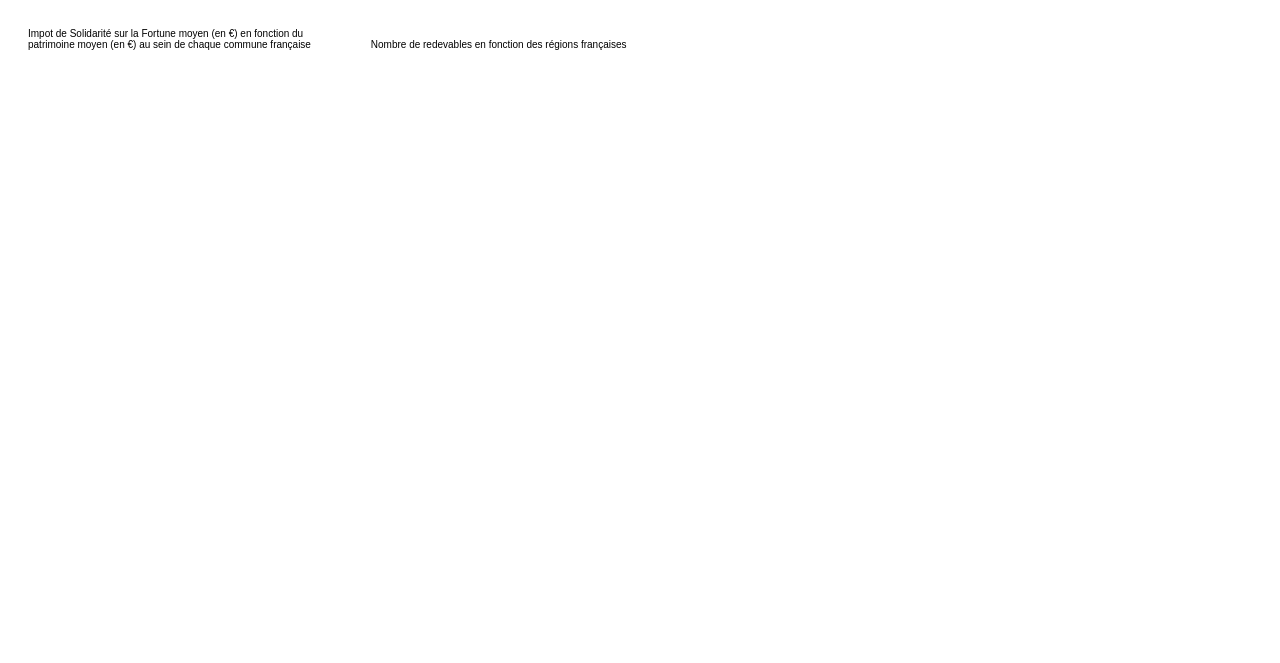
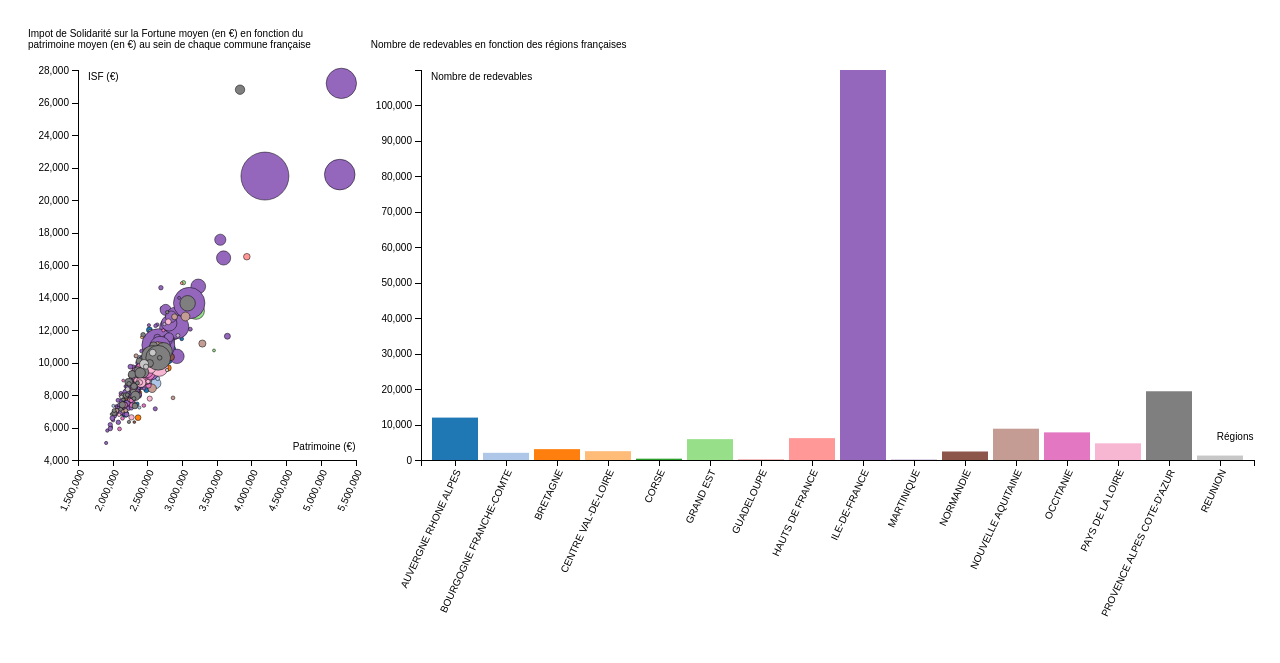
Before and after one commit to glesaine/projet-visu-isf2015, a plain HTML site: page index.html in a window 1280 px wide. Drawn offline with nearby package versions, Linux system fonts and the light colour scheme; no server answers.

Commit message:
corrections

```diff
--- a/index.html
+++ b/index.html
@@ -267,7 +267,7 @@ function barchart(e1, data, w, h, var_x, var_y,var_color){
 
 };
 
-d3.csv('isf.csv', function(error, data1){
+d3.csv('isf_moyen_france_2015.csv', function(error, data1){
 	data1.forEach(function(d){
     d.patrimoine_moyen_en_euros = +d.patrimoine_moyen_en_euros;
     d.impot_moyen_en_euros  = +d.impot_moyen_en_euros;
@@ -277,7 +277,7 @@ d3.csv('isf.csv', function(error, data1){
 	scatterplot(d3.select("#chart-left"), data1, width/4, height/2, "patrimoine_moyen_en_euros", "impot_moyen_en_euros","nombre_de_redevables","Regions")
 });
 
-d3.csv('redevables_cumules_regions.csv', function(error, data2){
+d3.csv('isf_redevables_cumules_regions_2015.csv', function(error, data2){
   data2.forEach(function(d){
     d.nombre_de_redevables_cumules = +d.nombre_de_redevables_cumules;
   });
```
